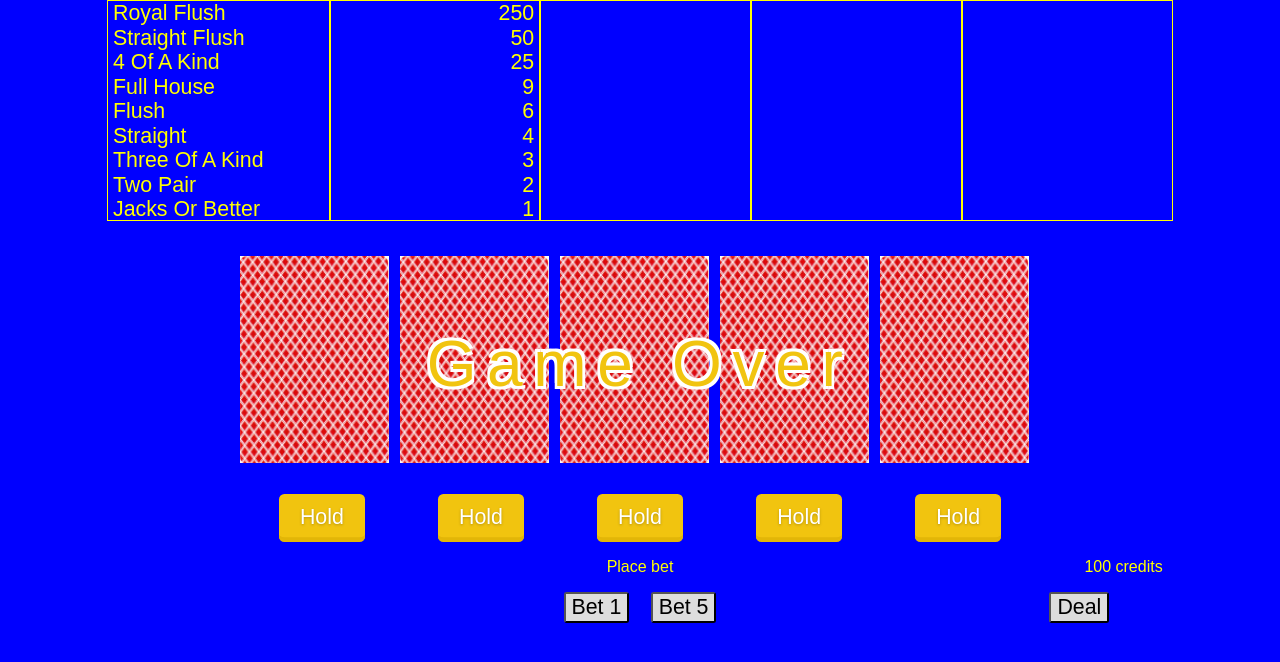
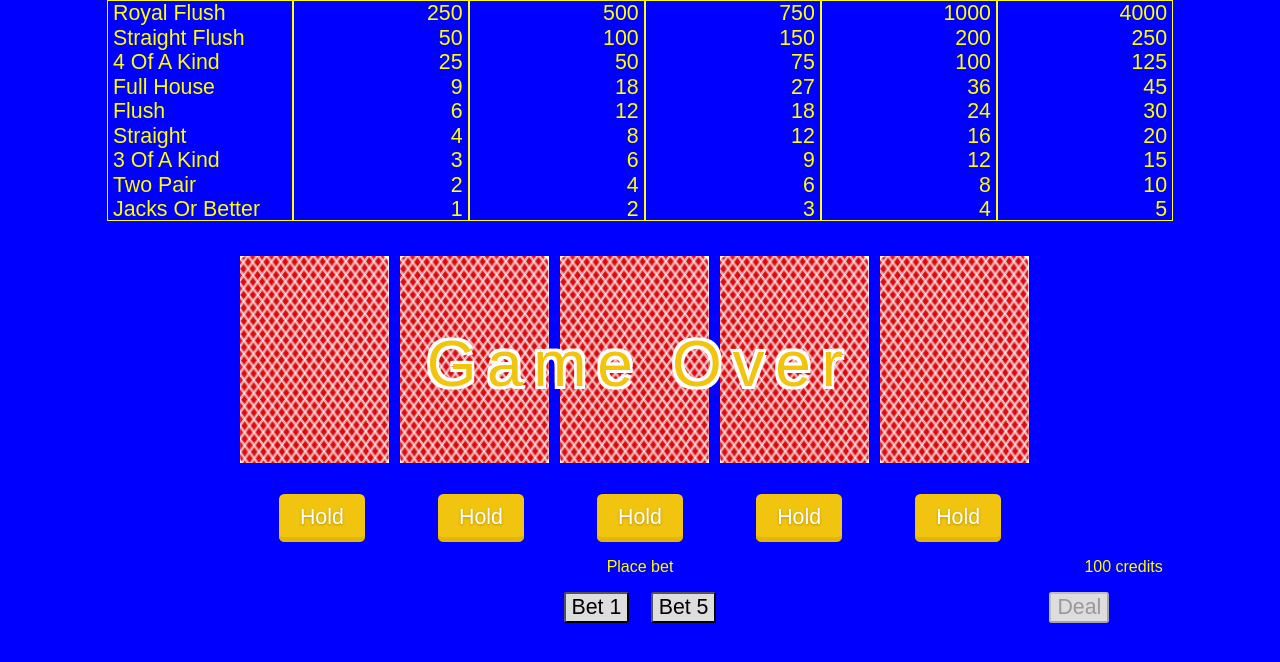
Before and after one commit to audiodude/video-poker, an Angular app: page / in a window 1280 px wide. Shown: the top 662 px of the page. Built offline with nearby package versions, Linux system fonts and the light colour scheme.

Commit message:
Pay the player with an animation after the hand.

```diff
--- a/src/app/app.component.html
+++ b/src/app/app.component.html
@@ -1,4 +1,4 @@
-<paytable [hand]="hand"></paytable>
+<paytable [payouts]="PAYOUTS" [hand]="hand"></paytable>
 <cards [cards]="cards" [selections]="selections" [gameOver]="gameOver"></cards>
 <controls [selections]="selections"
           [canHold]="firstDeal"
--- a/src/app/app.component.ts
+++ b/src/app/app.component.ts
@@ -16,6 +16,65 @@ export class AppComponent {
   hand: Hand;
   betAmount: number = 0;
   totalAmount: number = 100;
+  newTotalAmount: number;
+
+  PAYOUTS = [
+    {
+      [Hand.ROYAL_FLUSH]: 250,
+      [Hand.STRAIGHT_FLUSH]: 50,
+      [Hand.FOUR_OF_A_KIND]: 25,
+      [Hand.FULL_HOUSE]: 9,
+      [Hand.FLUSH]: 6,
+      [Hand.STRAIGHT]: 4,
+      [Hand.THREE_OF_A_KIND]: 3,
+      [Hand.TWO_PAIR]: 2,
+      [Hand.JACKS_OR_BETTER]: 1,
+    },
+    {
+      [Hand.ROYAL_FLUSH]: 500,
+      [Hand.STRAIGHT_FLUSH]: 100,
+      [Hand.FOUR_OF_A_KIND]: 50,
+      [Hand.FULL_HOUSE]: 18,
+      [Hand.FLUSH]: 12,
+      [Hand.STRAIGHT]: 8,
+      [Hand.THREE_OF_A_KIND]: 6,
+      [Hand.TWO_PAIR]: 4,
+      [Hand.JACKS_OR_BETTER]: 2,
+    },
+    {
+      [Hand.ROYAL_FLUSH]: 750,
+      [Hand.STRAIGHT_FLUSH]: 150,
+      [Hand.FOUR_OF_A_KIND]: 75,
+      [Hand.FULL_HOUSE]: 27,
+      [Hand.FLUSH]: 18,
+      [Hand.STRAIGHT]: 12,
+      [Hand.THREE_OF_A_KIND]: 9,
+      [Hand.TWO_PAIR]: 6,
+      [Hand.JACKS_OR_BETTER]: 3,
+    },
+    {
+      [Hand.ROYAL_FLUSH]: 1000,
+      [Hand.STRAIGHT_FLUSH]: 200,
+      [Hand.FOUR_OF_A_KIND]: 100,
+      [Hand.FULL_HOUSE]: 36,
+      [Hand.FLUSH]: 24,
+      [Hand.STRAIGHT]: 16,
+      [Hand.THREE_OF_A_KIND]: 12,
+      [Hand.TWO_PAIR]: 8,
+      [Hand.JACKS_OR_BETTER]: 4,
+    },
+    {
+      [Hand.ROYAL_FLUSH]: 4000,
+      [Hand.STRAIGHT_FLUSH]: 250,
+      [Hand.FOUR_OF_A_KIND]: 125,
+      [Hand.FULL_HOUSE]: 45,
+      [Hand.FLUSH]: 30,
+      [Hand.STRAIGHT]: 20,
+      [Hand.THREE_OF_A_KIND]: 15,
+      [Hand.TWO_PAIR]: 10,
+      [Hand.JACKS_OR_BETTER]: 5,
+    },
+  ]
 
   constructor() {
     this.emptyDeal();
@@ -48,8 +107,10 @@ export class AppComponent {
         }, 200 + 200 * animationCounter);
         animationCounter++;
       }
-      this.hand = determineHand(this.cards);
-      this.payout();
+      setTimeout(() => {
+        this.hand = determineHand(this.cards);
+        this.payout();
+      }, 200 + 200 * animationCounter);
       this.firstDeal = false;
     } else {
       this.initialDeal();
@@ -57,7 +118,23 @@ export class AppComponent {
   }
 
   payout() {
-    // TODO: logic for paying the player.
+    let payout = this.PAYOUTS[this.betAmount - 1][this.hand];
+    if (payout) {
+      this.newTotalAmount = this.totalAmount + payout;
+      this.animatePayout();
+    } else {
+      this.gameOver = true;
+      this.hand = Hand.NOTHING;
+    }
+  }
+
+  animatePayout() {
+    if (this.totalAmount < this.newTotalAmount) {
+      setTimeout(() => {
+        this.totalAmount++;
+        this.animatePayout();
+      }, 100);
+    }
   }
 
   private initialDeal() {
@@ -69,6 +146,7 @@ export class AppComponent {
 
     this.firstDeal = true;
     this.gameOver = false;
+    this.hand = Hand.NOTHING;
 
     this.selections = [false, false, false, false, false];
     this.deck = new Deck();
@@ -81,7 +159,9 @@ export class AppComponent {
         this.cards[i].hidden = false;
       }, 200 + 200 * i);
     }
-    this.hand = determineHand(this.cards);
+    setTimeout(() => {
+      this.hand = determineHand(this.cards);
+    }, 200 * this.cards.length);
   }
 
   private emptyDeal() {
--- a/src/app/betting/betting.component.css
+++ b/src/app/betting/betting.component.css
@@ -34,6 +34,10 @@
   right: 6vw;
 }
 
+.bet-button.deal:disabled {
+  color: #999;
+}
+
 
 @media (min-width: 133.33vh) {
   .bet-amount-cont {
--- a/src/app/betting/betting.component.html
+++ b/src/app/betting/betting.component.html
@@ -15,5 +15,5 @@
     <button class="bet-button first" (click)="betClicked(1)">Bet 1</button>
     <button class="bet-button" (click)="betClicked(5)">Bet 5</button>
   </div>
-  <button class="bet-button deal" (click)="dealClicked()">Deal</button>
+  <button [disabled]="!betAmount" class="bet-button deal" (click)="dealClicked()">Deal</button>
 </div>
--- a/src/app/betting/betting.component.ts
+++ b/src/app/betting/betting.component.ts
@@ -1,4 +1,4 @@
-import { Component, EventEmitter, Input, Output } from '@angular/core';
+import {Component, EventEmitter, Input, Output} from '@angular/core';
 
 @Component({
   selector: 'betting',
--- a/src/app/paytable/paytable.component.html
+++ b/src/app/paytable/paytable.component.html
@@ -18,7 +18,7 @@
     Straight
   </div>
   <div class="row" [ngClass]="{'selected': isThreeOfAKind()}">
-    Three Of A Kind
+    3 Of A Kind
   </div>
   <div class="row" [ngClass]="{'selected': isTwoPair()}">
     Two Pair
@@ -27,23 +27,33 @@
     Jacks Or Better
   </div>
 </div>
-<div class="col payout">
-  <div class="row">250</div>
-  <div class="row">50</div>
-  <div class="row">25</div>
-  <div class="row">9</div>
-  <div class="row">6</div>
-  <div class="row">4</div>
-  <div class="row">3</div>
-  <div class="row">2</div>
-  <div class="row" [ngClass]="{'selected': isJacksOrBetter()}">1</div>
+<div *ngFor="let payout of payouts" class="col payout">
+
+  <div class="row" [ngClass]="{'selected': isRoyalFlush()}">
+    {{payout[Hand.ROYAL_FLUSH]}}
+  </div>
+  <div class="row" [ngClass]="{'selected': isStraightFlush()}">
+    {{payout[Hand.STRAIGHT_FLUSH]}}
+  </div>
+  <div class="row" [ngClass]="{'selected': isFourOfAKind()}">
+    {{payout[Hand.FOUR_OF_A_KIND]}}
+  </div>
+  <div class="row" [ngClass]="{'selected': isFullHouse()}">
+    {{payout[Hand.FULL_HOUSE]}}
+  </div>
+  <div class="row" [ngClass]="{'selected': isFlush()}">
+   {{payout[Hand.FLUSH]}}
+  </div>
+  <div class="row" [ngClass]="{'selected': isStraight()}">
+   {{payout[Hand.STRAIGHT]}}
+  </div>
+  <div class="row" [ngClass]="{'selected': isThreeOfAKind()}">
+    {{payout[Hand.THREE_OF_A_KIND]}}
+  </div>
+  <div class="row" [ngClass]="{'selected': isTwoPair()}">
+    {{payout[Hand.TWO_PAIR]}}
+  </div>
+  <div class="row" [ngClass]="{'selected': isJacksOrBetter()}">
+    {{payout[Hand.JACKS_OR_BETTER]}}
+  </div>
 </div>
-<div class="col payout">
-  <div class="row"></div>
-</div>
-<div class="col payout">
-  <div class="row"></div>
-</div>
-<div class="col payout">
-  <div class="row"></div>
-</div>
--- a/src/app/paytable/paytable.component.ts
+++ b/src/app/paytable/paytable.component.ts
@@ -9,6 +9,10 @@ import {Hand} from '../deck';
 })
 export class PaytableComponent {
   @Input() hand: Hand = Hand.NOTHING;
+  @Input() payouts: any;
+
+  // Alias the enum for use in the template.
+  Hand = Hand;
 
   constructor() {}
 
```
